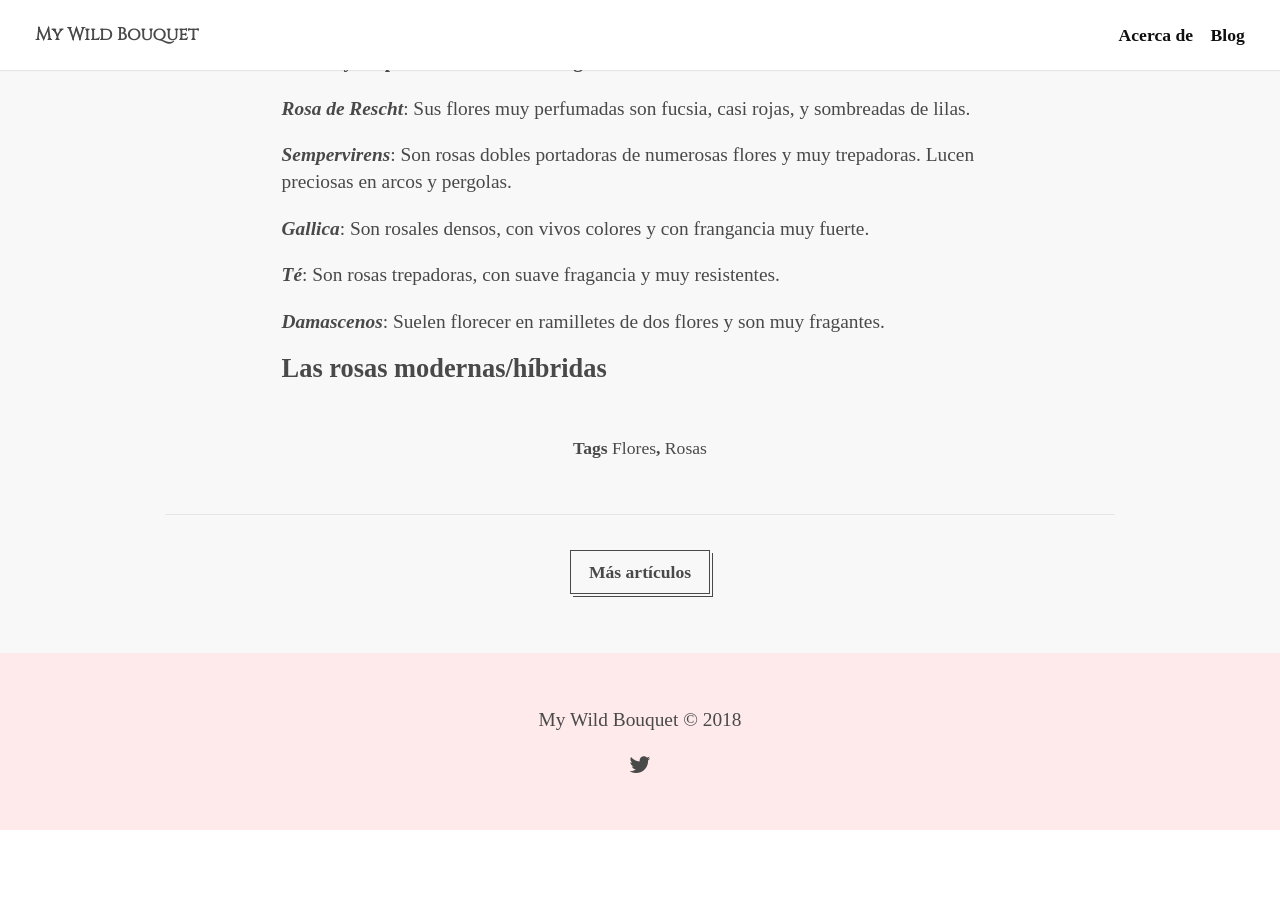
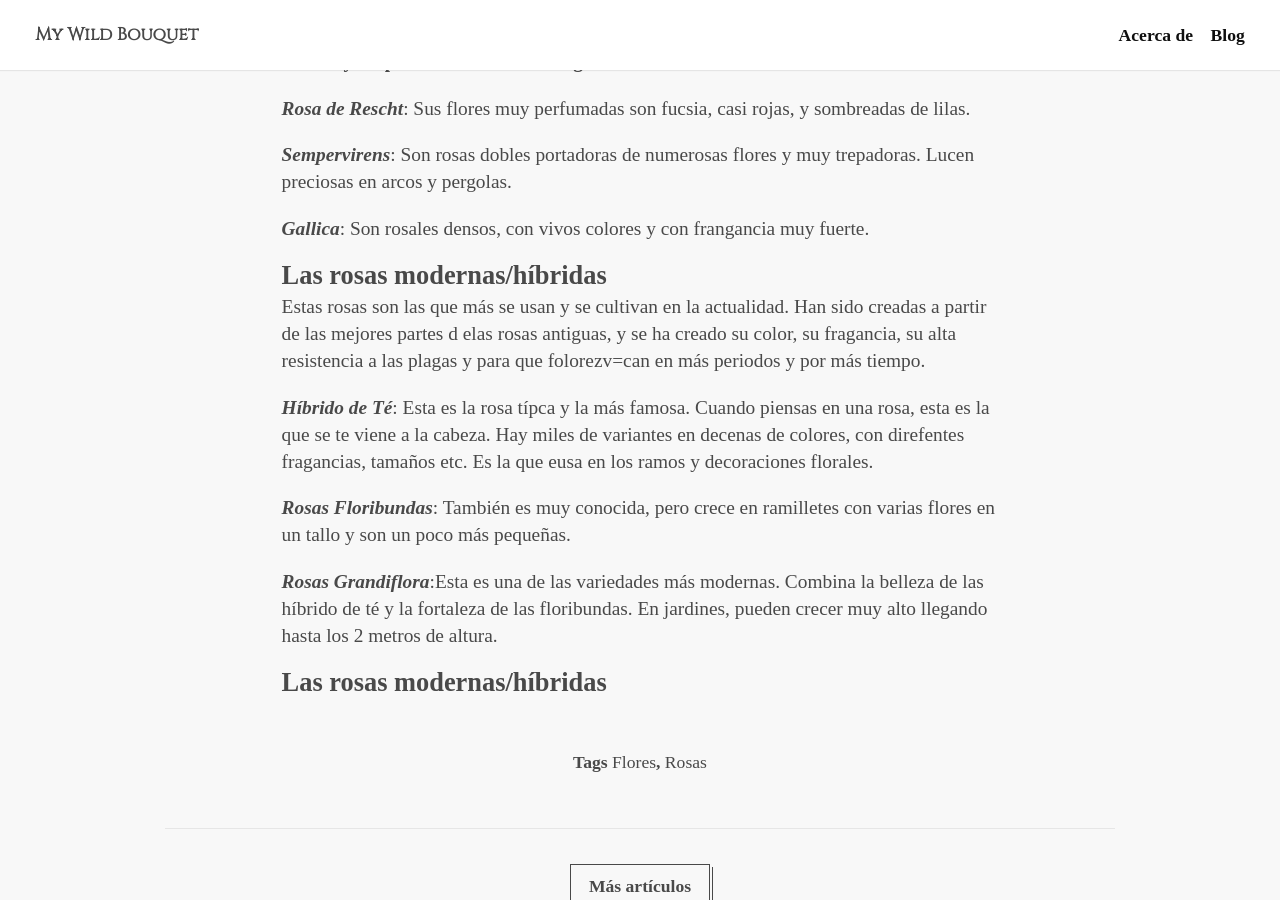
Before and after one commit to keyvanakbary/ramosilvestre.com, a Jekyll site: the page built from src/_posts/2018-01-15-tipos-de-rosas.md, in a window 1280 px wide and 900 px high, scrolled down 1461 px. Built offline with Jekyll 4.4.1, drawn with Linux system fonts in a browser that asks for light colours; some web fonts are replaced; before the commit the page ends 2291 px from its top, so only the background shows below that.

Commit message:
Update 2018-01-15-tipos-de-rosas.md

```diff
--- a/src/_posts/2018-01-15-tipos-de-rosas.md
+++ b/src/_posts/2018-01-15-tipos-de-rosas.md
@@ -26,9 +26,21 @@ _**Sempervirens**_: Son rosas dobles portadoras de numerosas flores y muy trepad
 
 _**Gallica**_: Son rosales densos, con vivos colores y con frangancia muy fuerte.
 
-_**Té**_: Son rosas trepadoras, con suave fragancia y muy resistentes.
 
-_**Damascenos**_: Suelen florecer en ramilletes de dos flores y son muy fragantes.
+
+
 
 
 #### Las rosas modernas/híbridas
+
+Estas rosas son las que más se usan y se cultivan en la actualidad. Han sido creadas a partir de las mejores partes d elas rosas antiguas, y se ha creado su color, su fragancia, su alta resistencia a las plagas y para que folorezv=can en más periodos y por más tiempo.
+
+_**Híbrido de Té**_: Esta es la rosa típca y la más famosa. Cuando piensas en una rosa, esta es la que se te viene a la cabeza. Hay miles de variantes en decenas de colores, con direfentes fragancias, tamaños etc. Es la que eusa en los ramos y decoraciones florales.
+
+_**Rosas Floribundas**_: También es muy conocida, pero crece en ramilletes con varias flores en un tallo y son un poco más pequeñas.
+
+_**Rosas Grandiflora**_:Esta es una de las variedades más modernas. Combina la belleza de las híbrido de té y la fortaleza de las floribundas. En jardines, pueden crecer muy alto llegando hasta los 2 metros de altura.
+
+
+
+#### Las rosas modernas/híbridas
```
